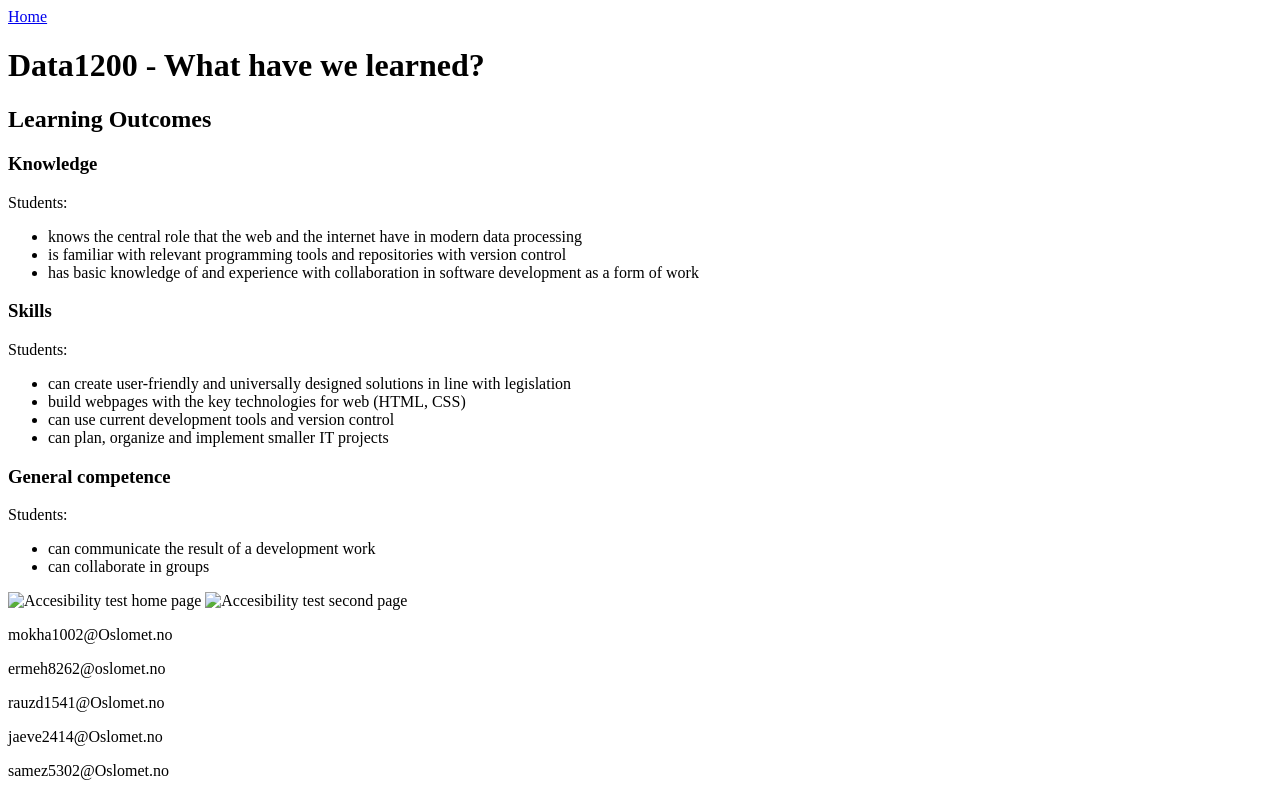
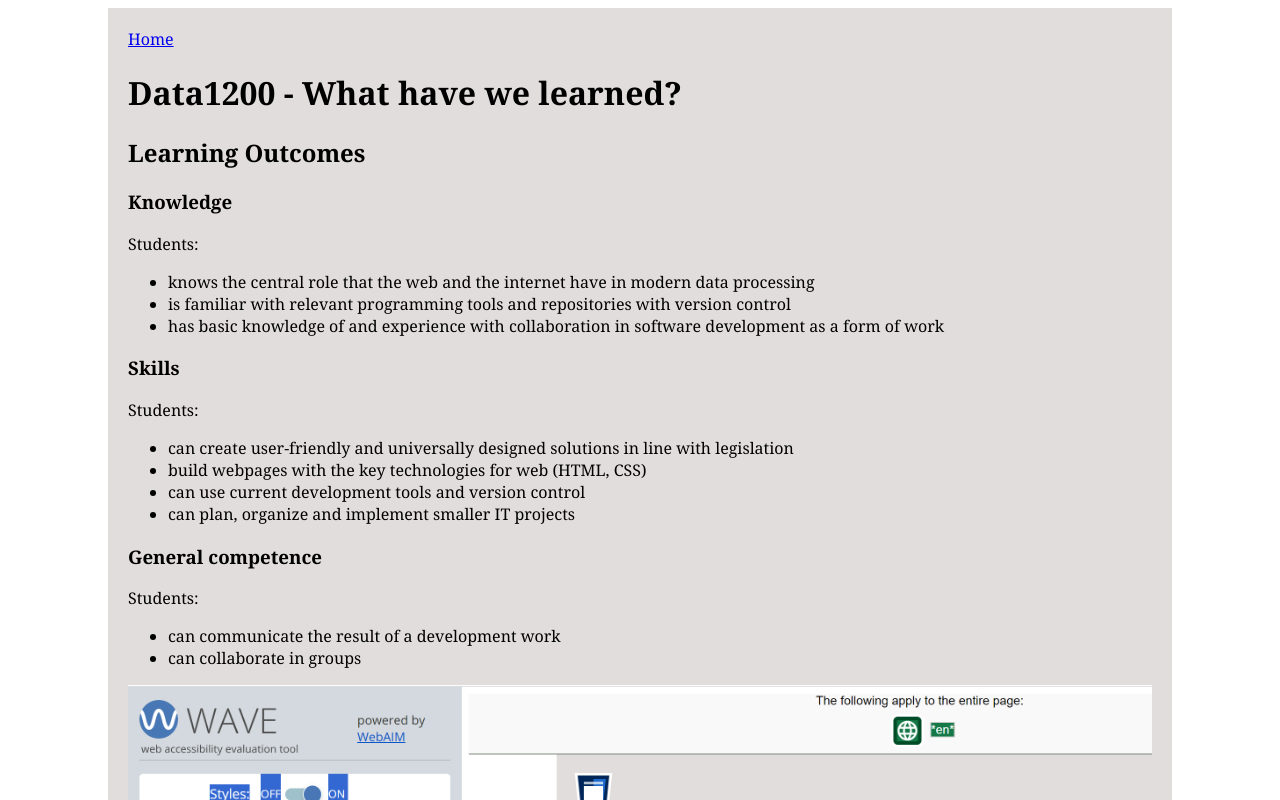
Before and after one commit to OsloMet-web/2ndOblig-Group-61, a plain HTML site: page secondary/learning-data1200.html in a window 1280 px wide. Shown: the top 800 px of the page. Drawn offline with Linux system fonts and the light colour scheme; the site is published under a folder, as on GitHub Pages, so addresses that start at the root find nothing.

Commit message:
Fikset linking mellom sidene og css

```diff
--- a/secondary/learning-data1200.html
+++ b/secondary/learning-data1200.html
@@ -4,11 +4,11 @@
     <meta charset="UTF-8">
     <meta name="viewport" content="width=device-width, initial-scale=1.0">
     <title>Learning Outcomes DATA1200</title>
-    <link rel="stylesheet" href="/stylesheet/bislett.css">
+    <link rel="stylesheet" href="../stylesheet/bislett.css">
 </head>
 <body>
     <main class="container">
-    <a href="/index.html">Home</a>
+    <a href="../index.html">Home</a>
     <heading>
         <h1>Data1200 - What have we learned?</h1>
         <h2>Learning Outcomes</h2>
@@ -34,8 +34,8 @@
         <li>can communicate the result of a development work</li>
         <li>can collaborate in groups</li>
     </ul>
-    <img src="/img/First-page-wave.png" alt="Accesibility test home page">
-    <img src="/img/Second-page-wave.png" alt="Accesibility test second page">
+    <img src="../img/First-page-wave.png" alt="Accesibility test home page">
+    <img src="../img/Second-page-wave.png" alt="Accesibility test second page">
     <footer>
         <p>mokha1002@Oslomet.no</p>
         <p>ermeh8262@oslomet.no</p>
```
